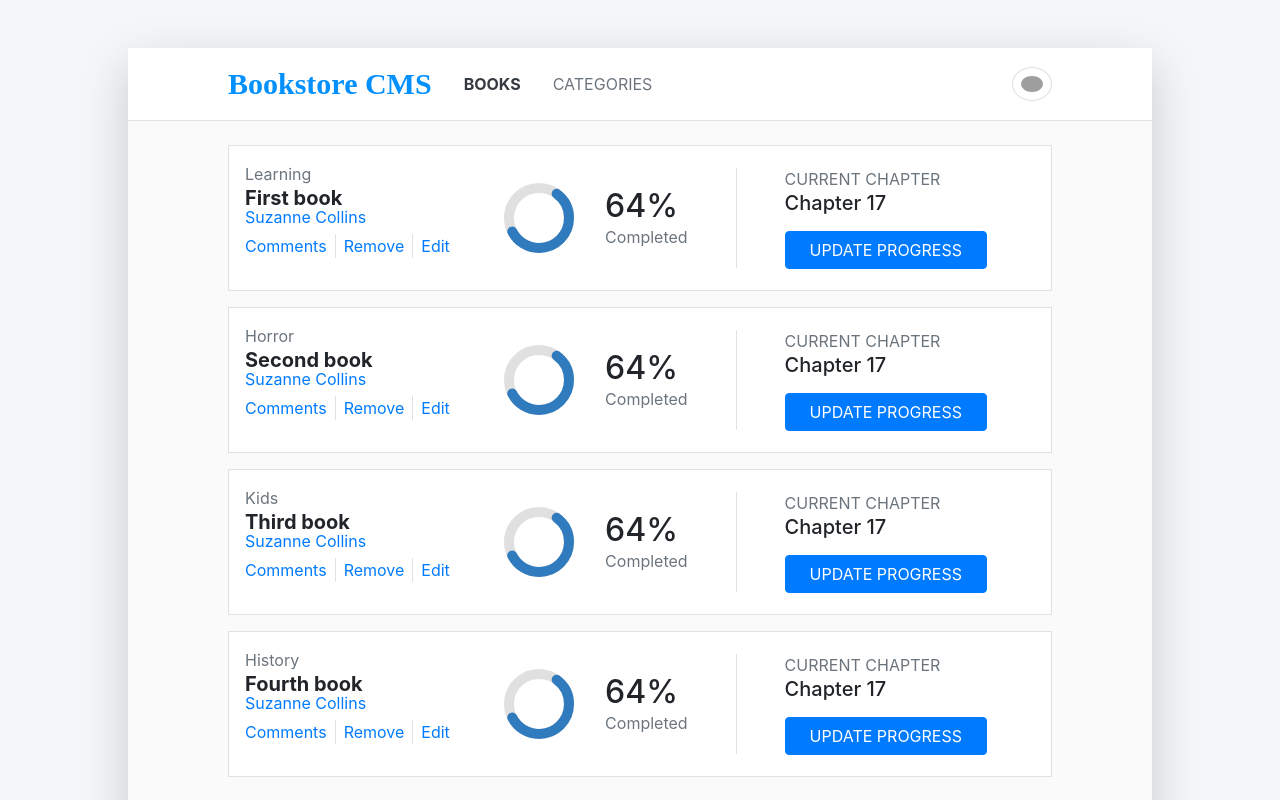
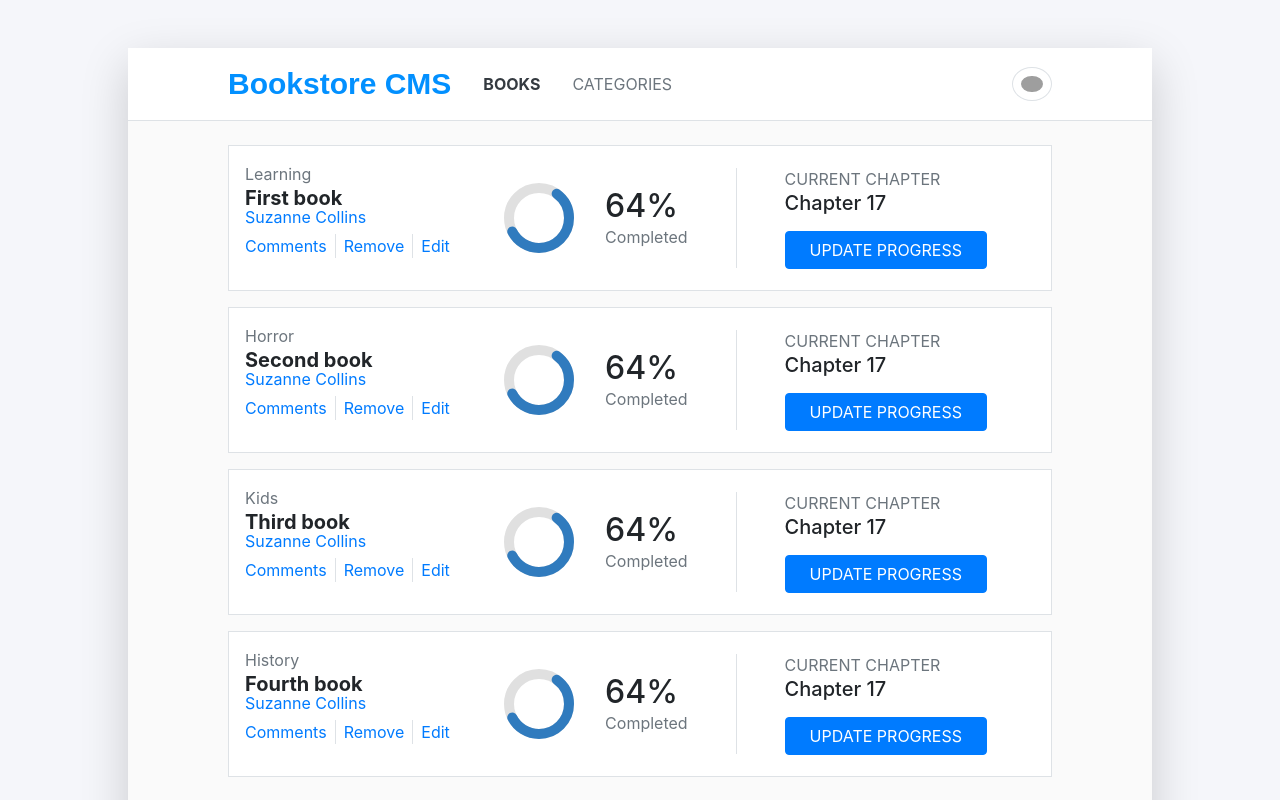
Before and after one commit to ebeagusamuel/Bookstore-Redux-, a React (Create React App) app: page / in a window 1280 px wide. Shown: the top 800 px of the page. Built offline with nearby package versions, Linux system fonts and the light colour scheme; grey boxes are pictures that could not be loaded.

Commit message:
Linter errors

```diff
--- a/src/containers/BookList.js
+++ b/src/containers/BookList.js
@@ -5,8 +5,10 @@ import PropTypes from 'prop-types';
 import Book from '../components/Book';
 import CategoryFilter from '../components/CategoryFilter';
 import { removeBook, filterBooks } from '../actions/index';
-/* eslint-disable */
-const BookList = ({ books, filter, removeBook, filterBooks, displayFilter }) => {
+
+const BookList = ({
+  books, filter, removeBook, filterBooks, displayFilter,
+}) => {
   const handleDelete = book => {
     removeBook(book);
   };
@@ -42,6 +44,7 @@ BookList.propTypes = {
   filter: PropTypes.oneOfType([PropTypes.string, PropTypes.bool]).isRequired,
   removeBook: PropTypes.func.isRequired,
   filterBooks: PropTypes.func.isRequired,
+  displayFilter: PropTypes.bool.isRequired,
 };
 
 const mapStateToProps = state => ({
--- a/src/index.css
+++ b/src/index.css
@@ -23,13 +23,12 @@ body {
 
 .nav,
 main {
-  background-color: #ffffff;
+  background-color: #fff;
   padding: 0 100px;
 }
 
-
 .nav-brand {
-  font-family: Montserrat;
+  font-family: Montserrat, sans-serif;
   font-size: 30px;
   font-weight: bold;
   font-stretch: normal;
```
